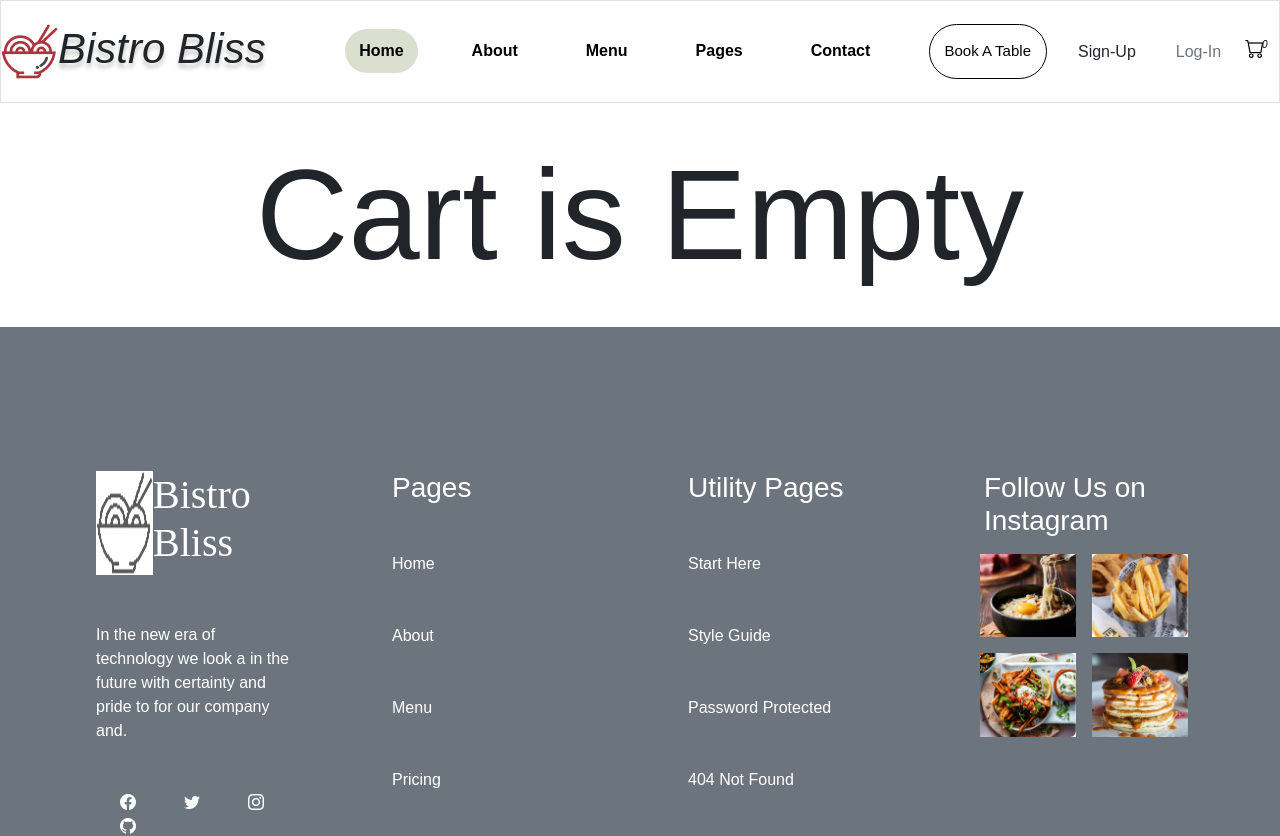
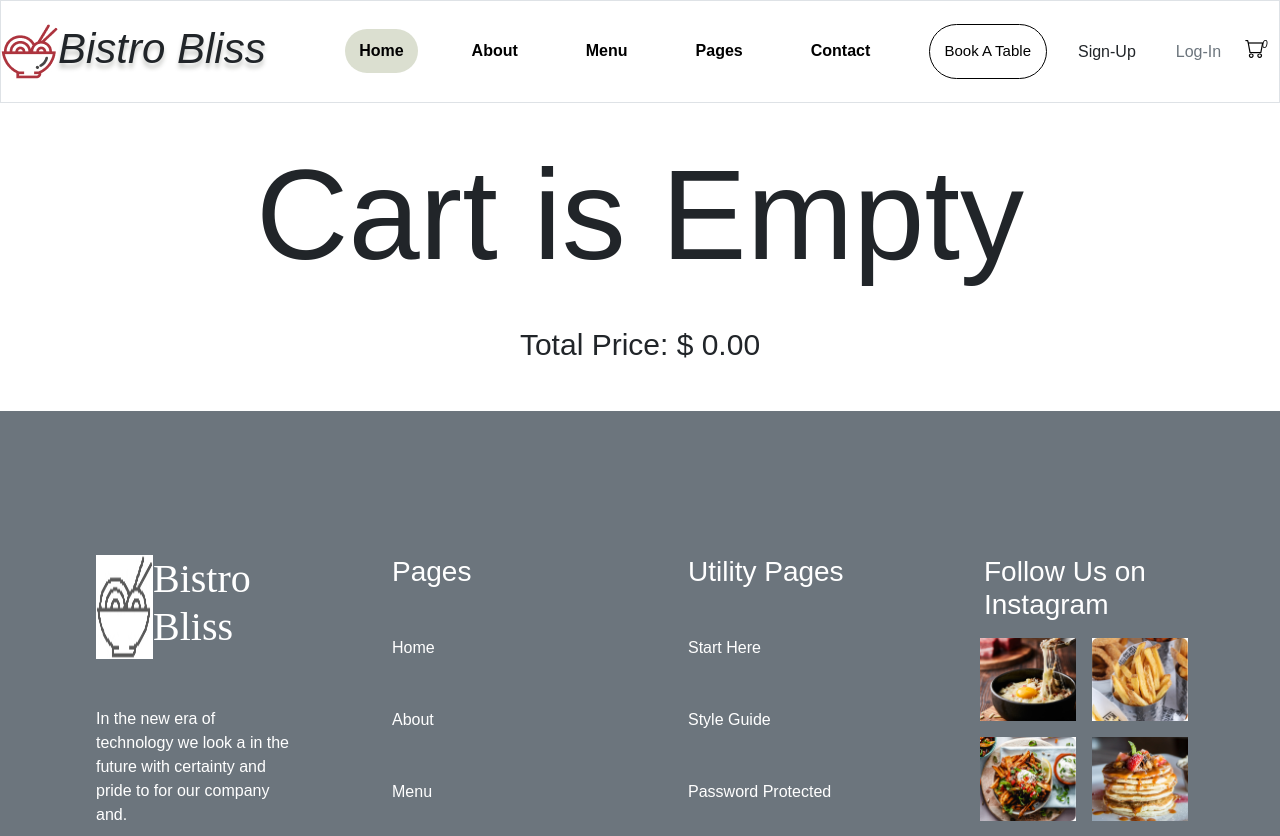
Before and after one commit to SohaibRaza66/Food-Order-App-using-React, a React (Vite) app: page /cart in a window 1280 px wide. Shown: the top 836 px of the page. Built offline with nearby package versions, Linux system fonts and the light colour scheme; a web font is replaced by a local one.

Commit message:
Initial Commit

```diff
--- a/src/App.jsx
+++ b/src/App.jsx
@@ -1,4 +1,4 @@
-import {React , useState,useRef} from 'react'
+import {React , useState,useRef, useEffect} from 'react'
 import './App.css'
 import NavBar from './Components/NavBar'
 import Login from './Components/Login'
@@ -12,6 +12,31 @@ import Cart from './Components/cart'
 import Footer from './Components/Footer'
 import BookTable from './Components/BookTable'
 import { Route,Routes, BrowserRouter } from 'react-router-dom'
+
+const getLocalStorage = () => {
+  let list = localStorage.getItem("cart");
+  if (list) {
+    return JSON.parse(localStorage.getItem("cart"));
+  } else {
+    return [];
+  }
+}
+const getLocalPrice = () => {
+  let list = localStorage.getItem("price");
+  if (list) {
+    return JSON.parse(localStorage.getItem("price"));
+  } else {
+    return 0;
+  }
+}
+const getLocalCount = () => {
+  let list = localStorage.getItem("count");
+  if (list) {
+    return JSON.parse(localStorage.getItem("count"));
+  } else {
+    return 0;
+  }
+}
 const App = () => {
   const set=(event)=>{
       document.querySelector('.active')?.classList.remove('active')
@@ -38,6 +63,7 @@ const App = () => {
   const [ispass,setPass]=useState(true)
   let isvalid = false
   const valid=useRef(isvalid)
+  const [quantity,setQuantity]=useState(1)
   const formdata = {
     firstname: fn,
     lastname: ln,
@@ -182,51 +208,68 @@ const App = () => {
       img:'egg.jpg',
       title:'Fried Eggs',
       price:9.99,
-      category:'Breakfast'
+      category:'Breakfast',
+      quantity:1,
+      iscart:false
     },
     {
       img:'pizza.jpg',
       title:'Pizza',
       price:15.99,
-      category:'Main Dishes'
+      category:'Main Dishes',
+      quantity:1,
+      iscart:false
     },
     {
       img:'juice.jpg',
       title:'Martinez Cocktail',
       price:7.25,
-      category:'Drinks'
+      category:'Drinks',
+      quantity:1,
+      iscart:false
     },
     {
       img:'cake.jpg',
       title:'ButterScotch Cake',
       price:20.99,
-      category:'Desserts'
+      category:'Desserts',
+      quantity:1,
+      iscart:false
     },
     {
       img:'lemonade.jpg',
       title:'Mint Lemonade',
       price:5.89,
-      category:'Drinks'
+      category:'Drinks',
+      quantity:1,
+      iscart:false
     },
     {
       img:'icecream.jpg',
       title:'Choclate Icecream',
       price:18.05,
-      category:'Main Dishes'
+      category:'Main Dishes',
+      quantity:1,
+      iscart:false
     },
     {
       img:'burger.jpg',
       title:'Cheese Burger',
       price:12.55,
-      category:'Main Dishes'
+      category:'Main Dishes',
+      quantity:1,
+      iscart:false
     },
     {
       img:'waffles.jpg',
       title:'Classic Waffles',
       price:12.99,
-      category:'Desserts'
+      category:'Desserts',
+      quantity:1,
+      iscart:false
     }
   ])
+  const [price,setPrice] = useState(getLocalPrice())
   const [men,setMen] = useState(menu)
   const MenuSet=(event)=>{
     const updated = menu.filter((e) => {
@@ -234,19 +277,44 @@ const App = () => {
     })
     setMen(updated)
   }
-  const [cart,setCart] = useState([])
+  const [cart,setCart] = useState(getLocalStorage())
   const addCart=(event)=>{
-    setCart([...cart,event])
-    alert(`Added ${event.title} to cart`)
-    setCount(e => e+1)
+    if (!event.iscart){
+      setCart([...cart,event])
+      alert(`Added ${event.title} to cart`)
+      setCount(e => e+1)
+      setPrice(e => e + event.price)
+      event.iscart=true
+    }
+    else{
+      alert(`Already added ${event.title} to cart`)
+    }
   }
   const remove=(event)=>{
+    event.iscart=false
     setCart(cart.filter((e)=>{
       return e!==event
     }))
     setCount(e => e-1)
+    setPrice(e => e - event.price)
   }
-  const [count,setCount] = useState(0)
+  const minus =async (event) => {
+    if (event.quantity > 1) {
+      event.quantity = event.quantity - 1
+    }
+    else {
+      event.quantity = 1
+    }
+  }
+  const add = async (event) => {
+    event.quantity = event.quantity + 1
+  }
+  const [count,setCount] = useState(getLocalCount())
+  useEffect(()=>{
+    localStorage.setItem('cart',JSON.stringify(cart))
+    localStorage.setItem('price',JSON.stringify(price))
+    localStorage.setItem('count',JSON.stringify(count))
+  },[cart,price,count])
   return (
     <div>
       <BrowserRouter>
@@ -279,7 +347,7 @@ const App = () => {
         <Route path='/contact' element={<Contact />} />
         <Route path='/menu' element={<Menu menu={menu} men={men} MenuSet={MenuSet} setMen={setMen} addCart={addCart}/>} />
         <Route path='/pages' element={<Pages />} />
-        <Route path='/cart' element={<Cart cart={cart} remove={remove}/>} />
+        <Route path='/cart' element={<Cart cart={cart} remove={remove} price={price} minus={minus} add={add} setQuantity={setQuantity} quantity={quantity}/>} />
         <Route path='/booktable' element={<BookTable />} />
       </Routes>
       <Footer />
--- a/src/Components/NavBar.jsx
+++ b/src/Components/NavBar.jsx
@@ -8,7 +8,7 @@ const NavBar = ({ set, show, showL , count}) => {
   };
   return (
     <div className="Food">
-      <nav className="navbar navbar-expand-md d-flex border text-#2C2F24">
+      <nav className="navbar navbar-expand-lg d-flex border text-#2C2F24">
         <div className="heading">
           <img src={Logo} alt="" />
           <h1>Bistro Bliss</h1>
--- a/src/Components/cart.jsx
+++ b/src/Components/cart.jsx
@@ -1,22 +1,55 @@
 import React from "react";
 
-const cart = ({ cart , remove}) => {
+const cart = ({ cart, remove, price , minus , add , setQuantity , quantity}) => {
   return (
     <div className="container mt-5">
       <div className="row">
-        {cart.length>0 ? cart.map((item) => (
-          <div className="col-md-4 p-5">
-            <div className="card">
-              <img src={item.img} className="card-img-top" alt="" />
-              <div className="card-title text-center mt-4 mb-4">
-                <h3>Name: {item.title}</h3>
-                <p>Price: $ {item.price}</p>
-                <button className="tw-bg-db-900 tw-text-white p-3 rounded-2" onClick={() => remove(item)}>Remove from Cart</button>
+        {cart.length > 0 ?
+         cart.map((item , index) => (
+            <div className="col-md-4" key={index}>
+              <div className="card">
+                <img src={item.img} className="card-img-top" alt="" />
+                <div className="card-title text-center mt-4">
+                  <h3>Name: {item.title}</h3>
+                  <p>Price: $ {item.price * item.quantity}</p>
+                </div>
+                <div className="card-body">
+                <div className="col-md-12">
+                    <div className="row tw-place-content-center">
+                      <button
+                        className="tw-bg-db-900 tw-text-white p-3 rounded-2 w-auto"
+                        onClick={() => add(item)}
+                      >
+                        {" "}
+                        +{" "}
+                      </button>
+                      <p className="text-center w-auto">Quantity: {item.quantity}</p>
+                      <button
+                        className="tw-bg-db-900 tw-text-white p-3 rounded-2 w-auto"
+                        onClick={() => minus(item)}
+                      >
+                        {" "}
+                        - {" "}
+                      </button>
+                    </div>
+                    <button
+                    className="tw-bg-db-900 tw-text-white p-3 rounded-2 d-grid w-100 mt-3"
+                    onClick={() => remove(item)}
+                  >
+                    Remove from Cart
+                  </button>
+                  </div>
+                </div>
               </div>
             </div>
-          </div>
-        )) : <h1 className="text-center tw-text-9xl">Cart is Empty</h1> }
+
+        )) : (
+          <h1 className="text-center tw-text-9xl">Cart is Empty</h1>
+        )}
       </div>
+      <h1 className="text-center tw-text-3xl mt-5">
+        Total Price: $ {price.toFixed(2)}
+      </h1>
     </div>
   );
 };
```
